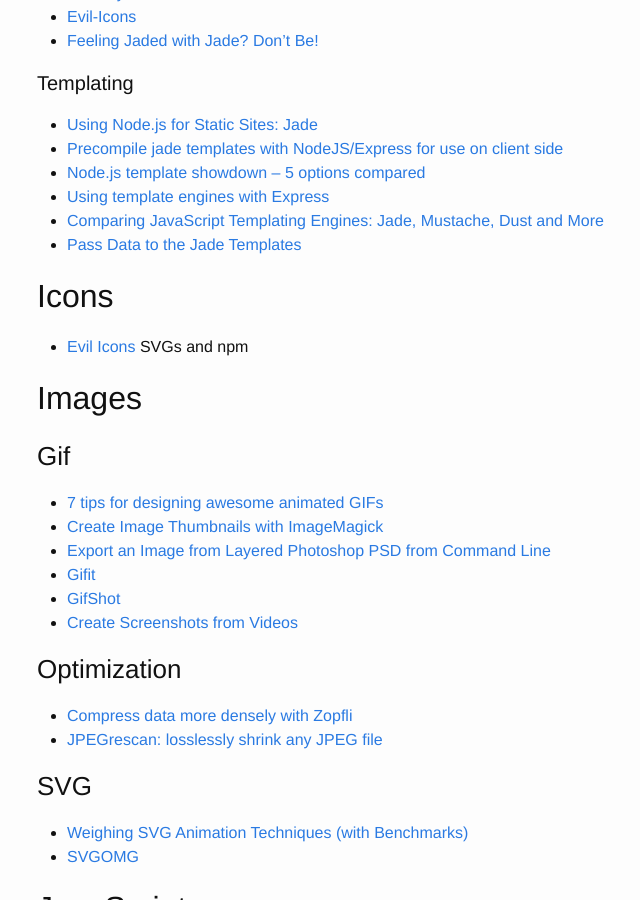
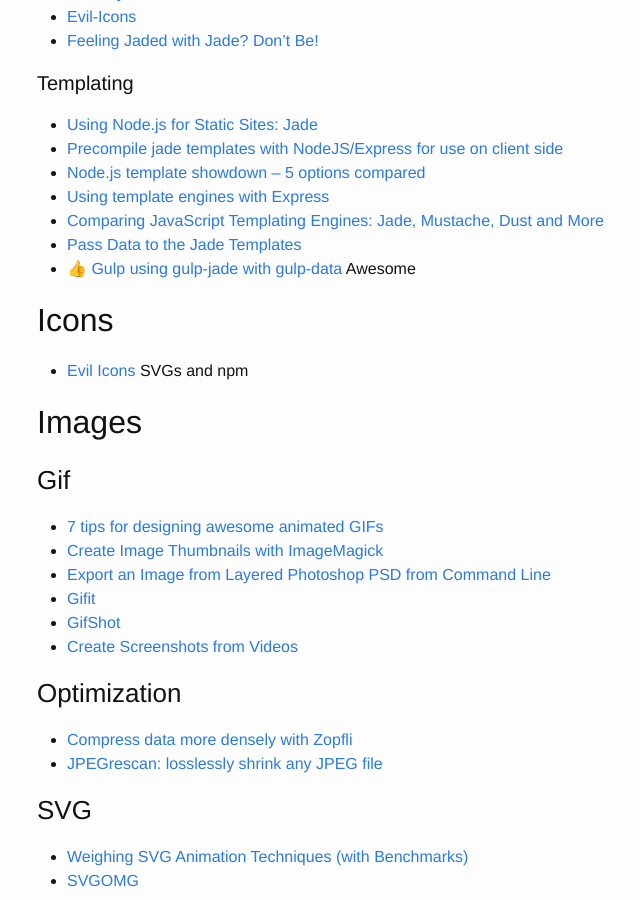
Before and after one commit to brownerd/brownerd.github.io, a Jekyll site: the page built from _posts/2015-01-01-reading-list-2015.md, in a window 1280 px wide and 900 px high, scrolled down 3423 px. Shown: the whole window, without its empty margins (233-873 px from the left). Built offline with Jekyll 4.4.1, drawn with Linux system fonts in a browser that asks for light colours; emoji names are drawn with the system emoji font.

```diff
--- a/_posts/2015-01-01-reading-list-2015.md
+++ b/_posts/2015-01-01-reading-list-2015.md
@@ -194,7 +194,7 @@ Just tyring to get better with handling merge conflicts
 - [Using template engines with Express](http://expressjs.com/guide/using-template-engines.html)
 - [Comparing JavaScript Templating Engines: Jade, Mustache, Dust and More](http://strongloop.com/strongblog/compare-javascript-templates-jade-mustache-dust/)
 - [Pass Data to the Jade Templates](http://tott-meetup.readthedocs.org/en/latest/sessions/gulpjs.html)
-
+- [:+1: Gulp using gulp-jade with gulp-data](http://stackoverflow.com/questions/27313107/gulp-using-gulp-jade-with-gulp-data) Awesome
 
 
 
```
